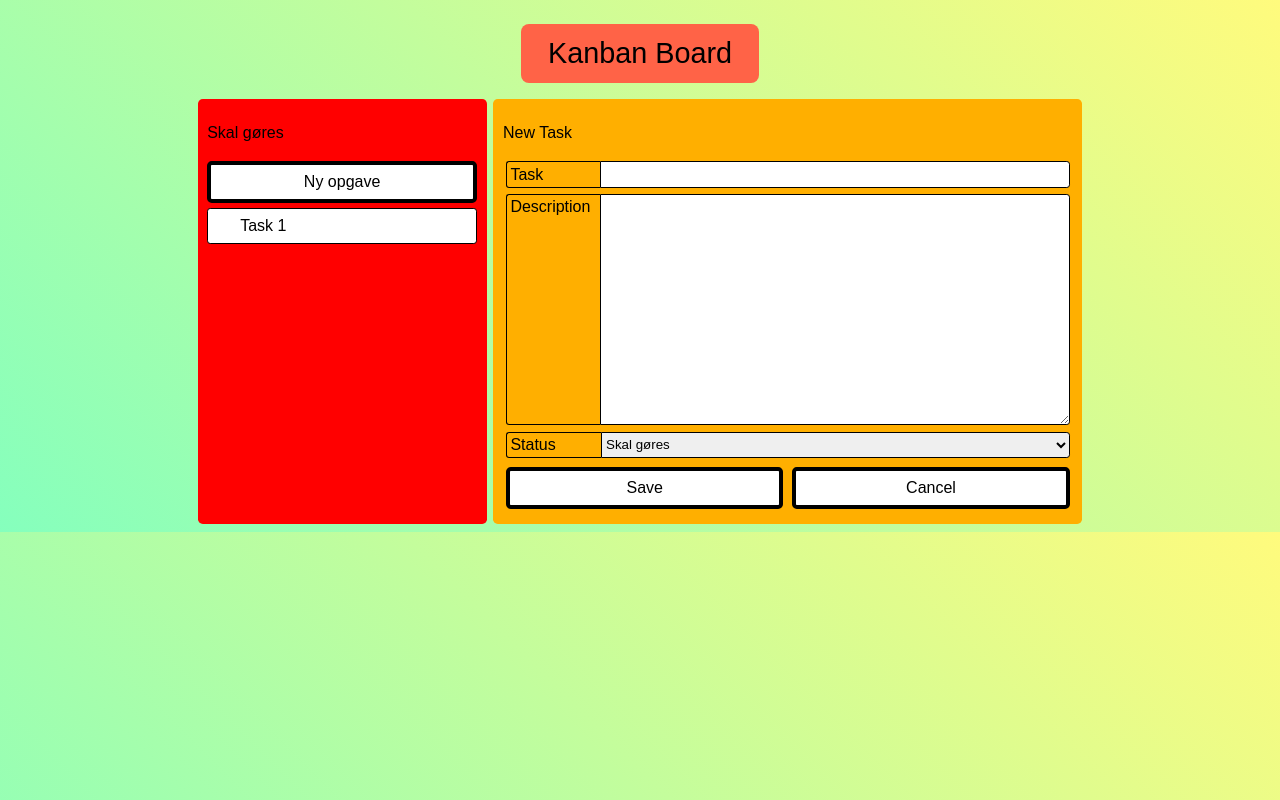
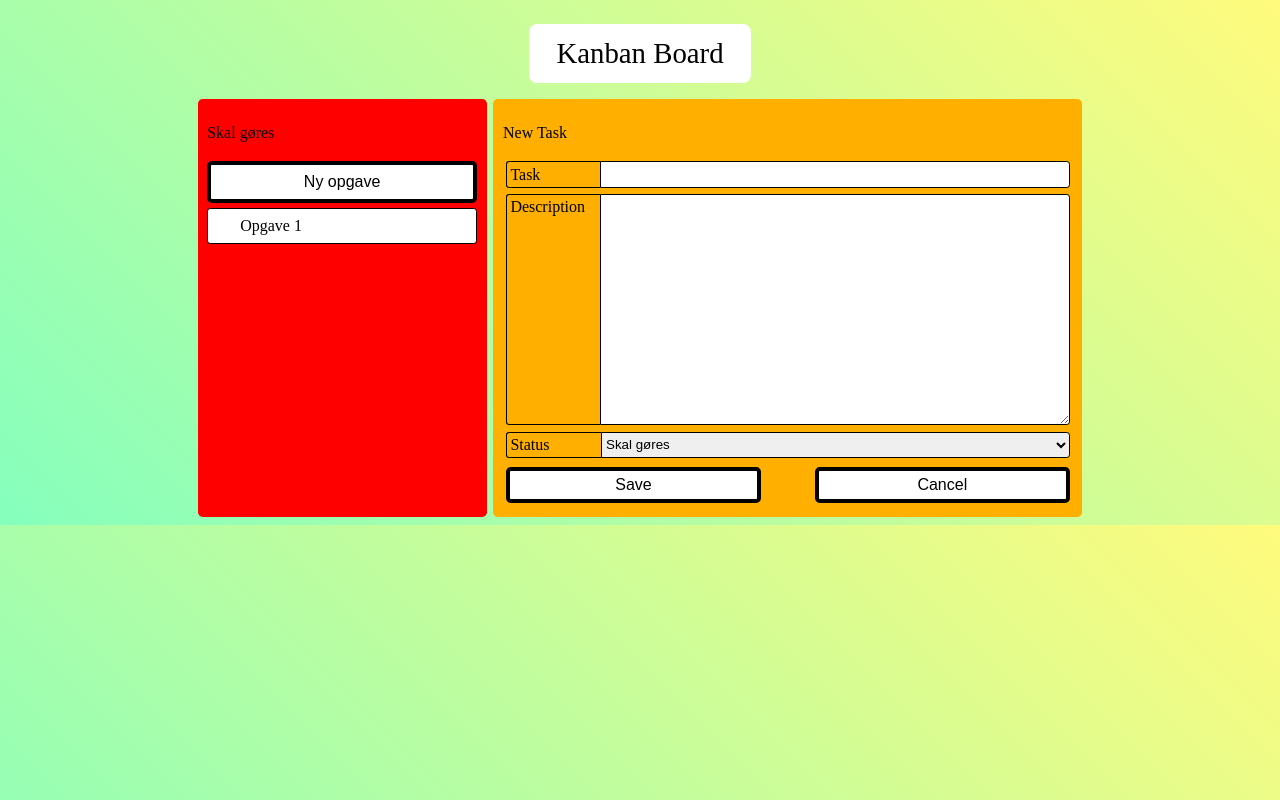
Before and after one commit to Oliverrez123/Diseksamen, a website: page FrontDev/index.html in a window 1280 px wide. Both pictures are taken after a click on the button "Ny opgave". Drawn offline with Linux system fonts and the light colour scheme.

Commit message:
pushpush

```diff
--- a/FrontDev/board.css
+++ b/FrontDev/board.css
@@ -4,7 +4,6 @@ body {
 
 
 }
-
 .container {
   width: 70%;
   min-width: 50%;
@@ -12,24 +11,25 @@ body {
   display: flex;
   flex-direction: column;
 }
-
 .kanbanheading {
   display: flex;
   flex-direction: row;
   justify-content: center;
-  font-family: sans-serif;
+  font-family: 'Times New Roman', Times, serif;
 }
 
 .kanban-board {
   display: flex;
   flex-direction: row;
   justify-content: space-between;
-  font-family: sans-serif;
+  font-family: 'Times New Roman', Times, serif;
 }
 
 .kanbantekst {
   font-size: 1.8rem;
-  background-color: tomato;
+
+  background-color: white;
+
   padding: 0.8rem 1.7rem;
   border-radius: 0.5rem;
   margin: 1rem;
@@ -79,7 +79,6 @@ body {
 
 .lavnyopgaveblok {
   display: none;
-  /* display: flex; */
   background: #ffaf00;
   width: 64.4%;
   flex-direction: column;
@@ -116,20 +115,18 @@ body {
   justify-content: space-between;
   margin: 0.2rem;
 }
-
 #redigerknap,
 #gemknap,
 #tilbageknap {
   margin: 0.2rem 0rem 0.1rem 0rem;
   background-color: white;
   border-radius: 0.2rem;
-  width: 49.2%;
+  width: 45.2%;
   border: 0.25rem solid black;
-  padding: 0.5rem 2.7rem;
+  padding: 0.3rem 1.75rem;
   border-radius: 0.3rem;
   font-size: 1rem;
 }
-
 #redigerknap {
   display: none;
 }
--- a/FrontDev/index.html
+++ b/FrontDev/index.html
@@ -9,41 +9,34 @@
     function drag(ev) {
         ev.dataTransfer.setData("text", ev.target.id);
     }
-
-    function allowDrop(ev) {
+     function allowDrop(ev) {
         ev.preventDefault();
     }
-
-    function drop(ev) {
+  function drop(ev) {
         ev.preventDefault();
         var data = ev.dataTransfer.getData("text");
         ev.currentTarget.appendChild(document.getElementById(data));
     }
 
     function createTask(){
-        var x = document.getElementById("igangvaerende");
-        var y = document.getElementById("Færdig");
-        var z = document.getElementById("lavnyopgaveblok");
-        if (x.style.display === "none") {
-            x.style.display = "block";
-            y.style.display = "block";
-            z.style.display = "none";
+        var a = document.getElementById("igangvaerende");
+        var b = document.getElementById("Færdig");
+        var c = document.getElementById("lavnyopgaveblok");
+        if (a.style.display === "none") {
+            a.style.display = "block";
+            b.style.display = "block";
+            c.style.display = "none";
         } else {
-            x.style.display = "none";
-            y.style.display = "none";
-            z.style.display = "flex";
-        }
-    }
-
-
+            a.style.display = "none";
+            b.style.display = "none";
+            c.style.display = "flex";
+        }  }
     function gemOpg(){
      var skalGoeres = document.getElementById("skalGoeres");
         var opgaveNavn = document.getElementById("opgave-navn").value;
         skalGoeres.innerHTML += `
         <div class="task" id="${opgaveNavn.toLowerCase().split(" ").join("")}" draggable="true" ondragstart="drag(event)">
-            <span>${opgaveNavn}</span>
-        </div>`
-          }
+            <span>${opgaveNavn}</span> </div>` }
 
     function changeOpg(){
         var saveButton = document.getElementById("gemknap");
@@ -71,7 +64,7 @@
                     <button id="opgknap" onclick="createTask()">Ny opgave</span>
                 </div>
                 <div class="task" id="task1" draggable="true" ondragstart="drag(event)">
-                    <span>Task 1</span>
+                    <span>Opgave 1</span>
                 </div>
             </div>
             <div class="kanban-block" id="igangvaerende" ondrop="drop(event)" ondragover="allowDrop(event)">
@@ -90,8 +83,7 @@
                     <label class="raekkeprint" for="opgave-navn">Description</label>
                     <textarea class="raekkeinput" name="task-description" id="task-description" cols="52" rows="15"></textarea>
                 </span>
-                <span class="inputraekke">
-                    <label class="raekkeprint" for="opgave-navn">Status</label>
+                <span class="inputraekke">  <label class="raekkeprint" for="opgave-navn">Status</label>
                     <select class="raekkeinput" name="task-status" id="task-status">
                         <option value="skalGoeres">Skal gøres</option>
                         <option value="igangvaerende">Igangværende</option>
```
Also changed, not shown: FrontDev/signup.html (+2 -2 lines), app.js (+18 -36 lines).
